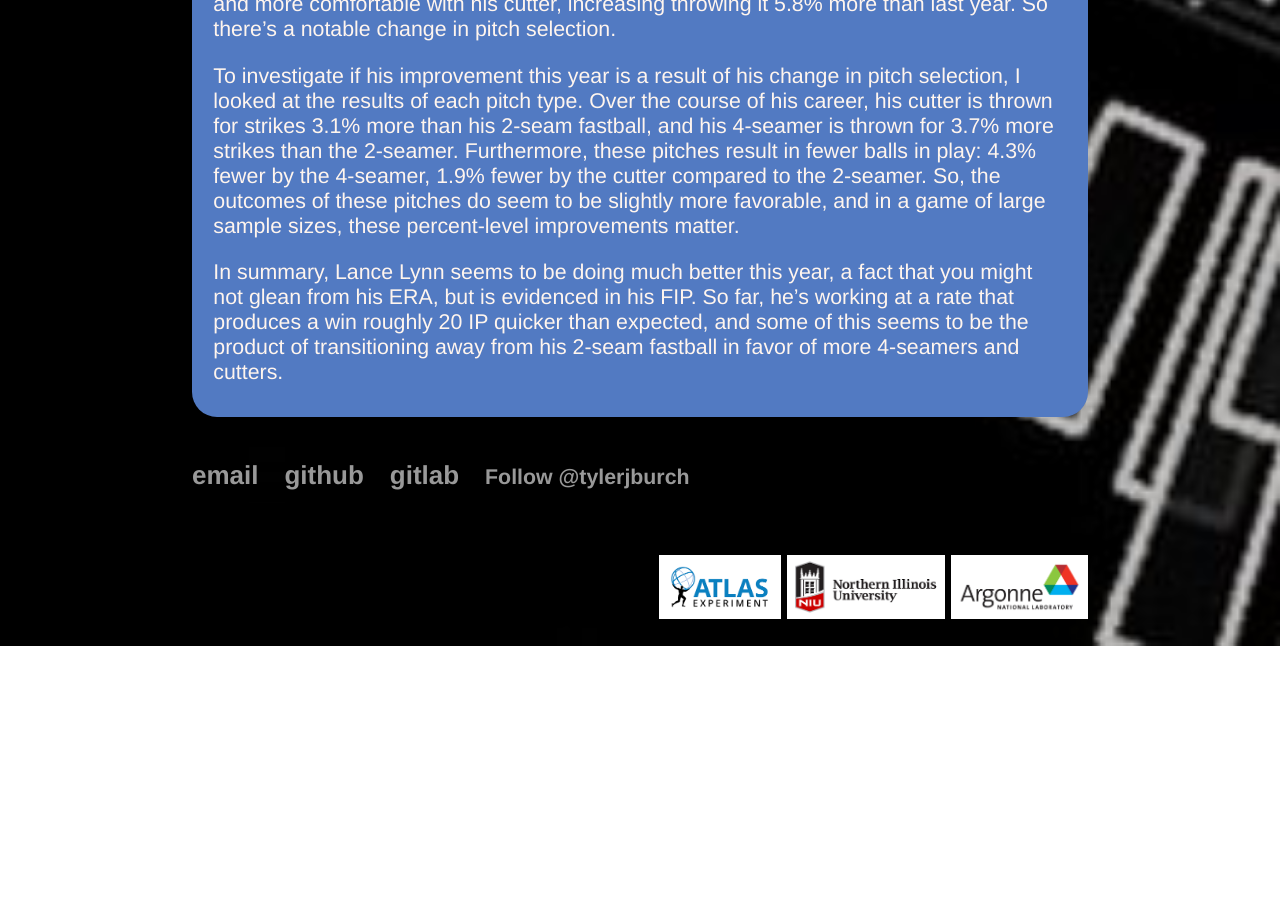
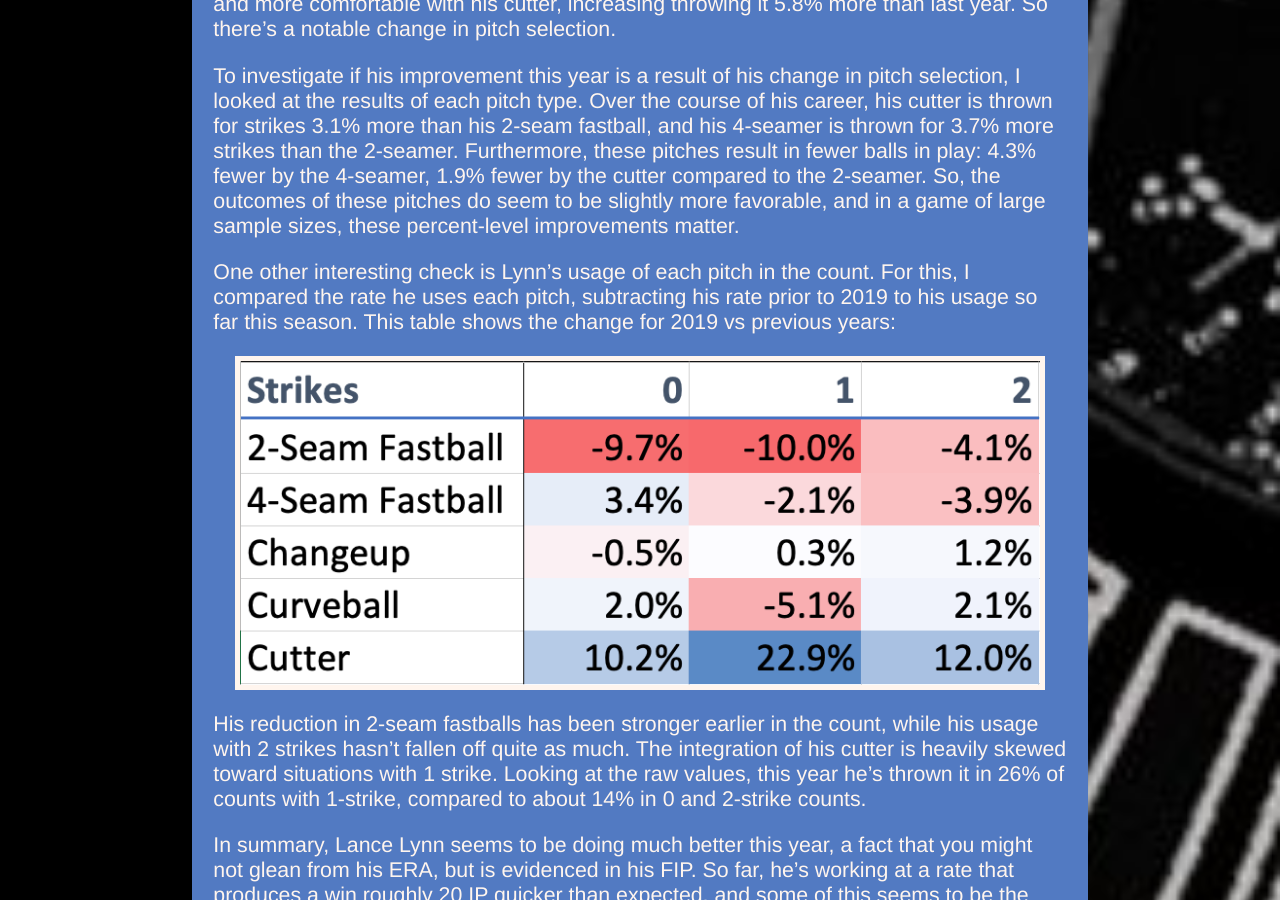
Before and after one commit to tjburch/tjburch.github.io, a Jekyll site: the page built from _posts/2019-06-07-lance-lynn.md, in a window 1280 px wide and 900 px high, scrolled down 3610 px. Built offline with Jekyll 4.4.1, drawn with Linux system fonts in a browser that asks for light colours; comment, search, counter and statistics services are not loaded; before the commit the page ends 4256 px from its top, so only the background shows below that.

Commit message:
Add study of usage rates

```diff
--- a/_posts/2019-06-07-lance-lynn.md
+++ b/_posts/2019-06-07-lance-lynn.md
@@ -32,4 +32,10 @@ While his fastball usage has decreased in aggregate, it's really that he's scale
 
 To investigate if his improvement this year is a result of his change in pitch selection, I looked at the results of each pitch type. Over the course of his career, his cutter is thrown for strikes 3.1% more than his 2-seam fastball, and his 4-seamer is thrown for 3.7% more strikes than the 2-seamer. Furthermore, these pitches result in fewer balls in play: 4.3% fewer by the 4-seamer, 1.9% fewer by the cutter compared to the 2-seamer. So, the outcomes of these pitches do seem to be slightly more favorable, and in a game of large sample sizes, these percent-level improvements matter.
 
+One other interesting check is Lynn's usage of each pitch in the count. For this, I compared the rate he uses each pitch, subtracting his rate prior to 2019 to his usage so far this season. This table shows the change for 2019 vs previous years:
+
+<img src="/blogimages/lynn2019/usage_table.png" alt="" class="center" border="5" style="width:800px;"/>
+
+His reduction in 2-seam fastballs has been stronger earlier in the count, while his usage with 2 strikes hasn't fallen off quite as much. The integration of his cutter is heavily skewed toward situations with 1 strike. Looking at the raw values, this year he's thrown it in 26% of counts with 1-strike, compared to about 14% in 0 and 2-strike counts.
+
 In summary, Lance Lynn seems to be doing much better this year, a fact that you might not glean from his ERA, but is evidenced in his FIP. So far, he's working at a rate that produces a win roughly 20 IP quicker than expected, and some of this seems to be the product of transitioning away from his 2-seam fastball in favor of more 4-seamers and cutters.
```
Also changed, not shown: blogimages/lynn2019/usage_table.png (added).
